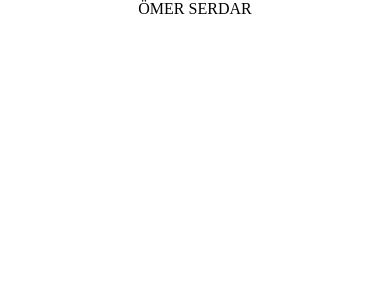
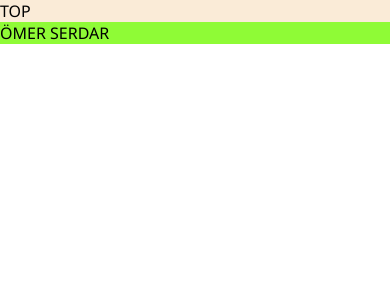
Before and after one commit to SerdarSerifoglu/serdarserifoglu, a Next.js app: page / in a window 390 px wide. Shown: the top 300 px of the page. Built offline with nearby package versions, Linux system fonts and the light colour scheme.

Commit message:
basic layout created

```diff
--- /dev/null
+++ b/app/layout.module.css
@@ -0,0 +1,32 @@
+.body {
+  background-color: white;
+  display: grid;
+  grid-template-columns: minmax(320px, 1080px) 360px;
+  grid-template-rows: 1fr 1fr;
+  grid-template-areas: "main sidemenu" "main sidemenu";
+}
+.main {
+  background-color: rgb(143, 251, 54);
+  grid-area: main;
+}
+.sidemenu {
+  background-color: aqua;
+  grid-area: sidemenu;
+}
+.topbar {
+  background-color: antiquewhite;
+  display: none;
+  grid-area: top;
+}
+
+@media (max-width: 1080px) {
+  .body {
+    grid-template-areas: "top top" "main main";
+  }
+  .sidemenu {
+    display: none;
+  }
+  .topbar {
+    display: block;
+  }
+}
--- a/app/layout.tsx
+++ b/app/layout.tsx
@@ -1,18 +1,29 @@
-import './globals.css'
+import "./globals.css";
+import styles from "./layout.module.css";
+import { Noto_Sans } from "next/font/google";
+
+const notoSans = Noto_Sans({
+  subsets: ["latin"],
+  weight: ["300", "400", "600"],
+});
 
 export const metadata = {
-  title: 'Create Next App',
-  description: 'Generated by create next app',
-}
+  title: "Ömer Serdar ŞERİFOĞLU",
+  description: "Generated by create next app",
+};
 
 export default function RootLayout({
   children,
 }: {
-  children: React.ReactNode
+  children: React.ReactNode;
 }) {
   return (
-    <html lang="en">
-      <body>{children}</body>
+    <html lang="tr">
+      <body className={`${styles.body} ${notoSans.className}`}>
+        <div className={styles.topbar}>TOP</div>
+        <main className={styles.main}>{children}</main>
+        <div className={styles.sidemenu}>Side</div>
+      </body>
     </html>
-  )
+  );
 }
```
